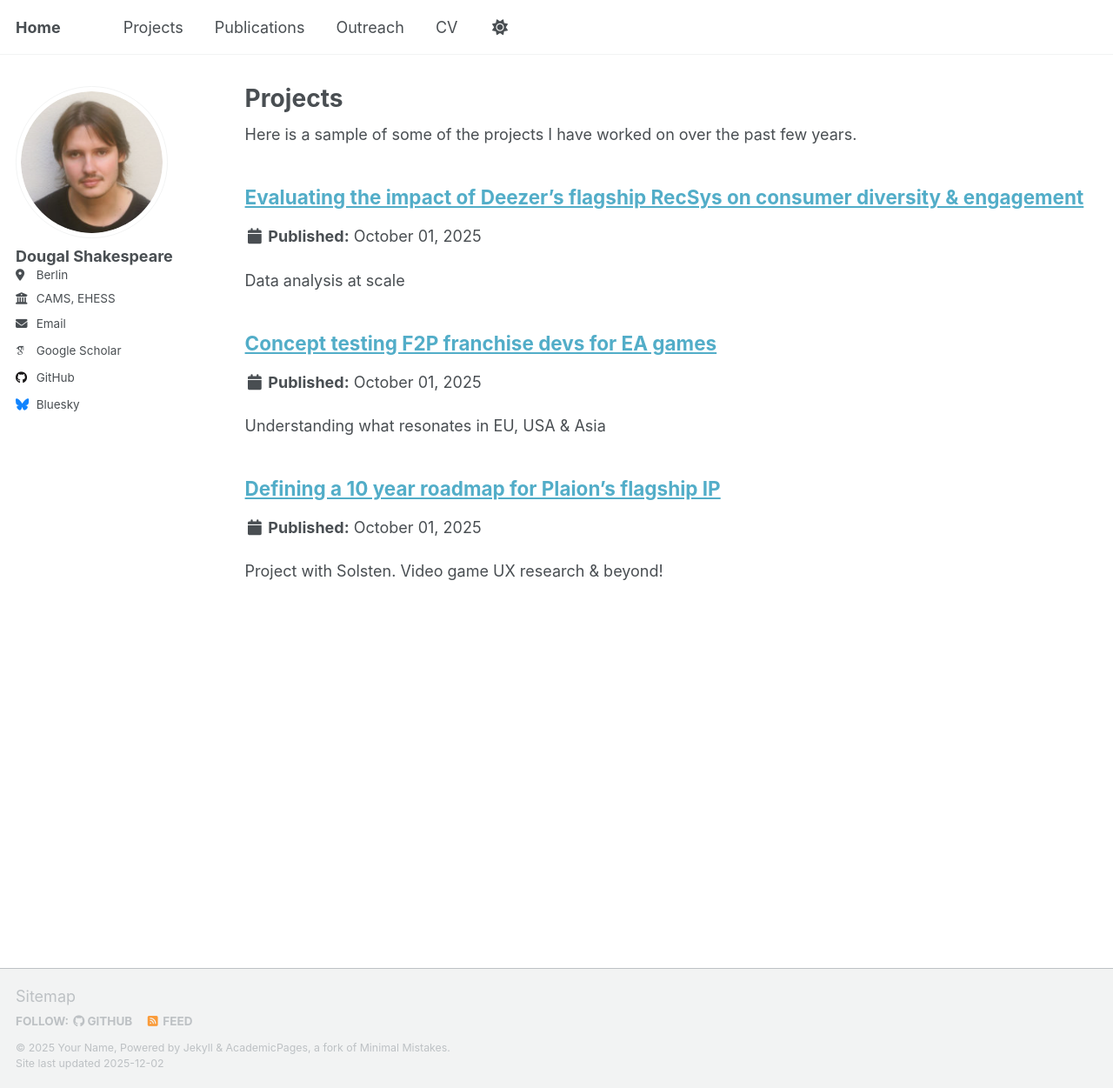
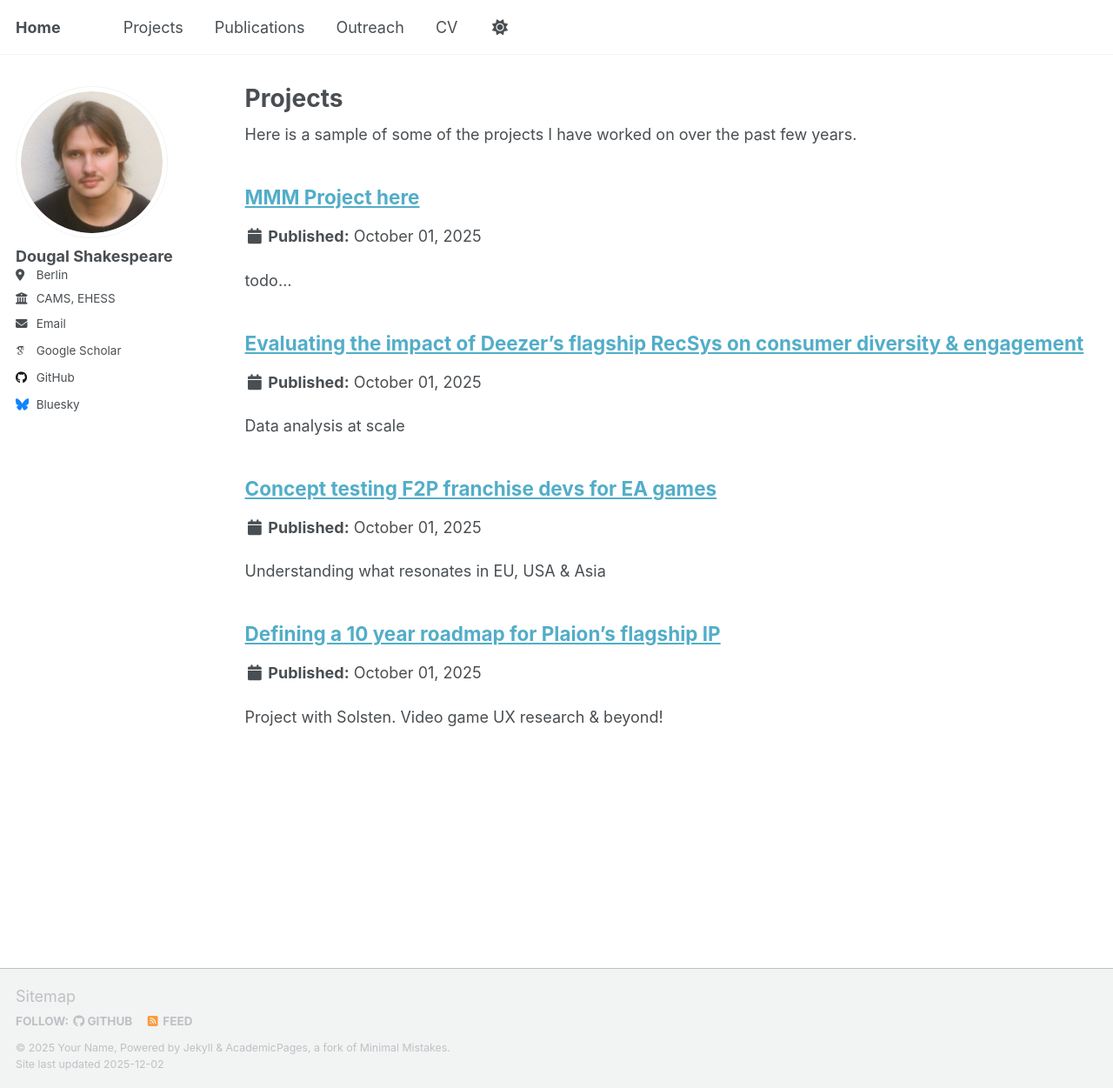
Before and after one commit to deshiiii/deshiiii.github.io, a Jekyll site: the page built from _pages/projects.html, in a window 1280 px wide and 1251 px high. Shown: the whole window at 87% size. Built offline with Jekyll 4.4.1, drawn with Linux system fonts in a browser that asks for light colours; some web fonts are replaced; a script that is not in the unit is left out.

```diff
--- /dev/null
+++ b/_projects/p4.md
@@ -0,0 +1,10 @@
+---
+title: "MMM Project here"
+collection: projects
+category: manuscripts
+permalink: /projects/p4
+excerpt: 'todo...'
+date: 2025-10-01
+img: '../images/p1.png'
+---
+todo...
```
Also changed, not shown: _pages/about.md (+2 -2 lines).
